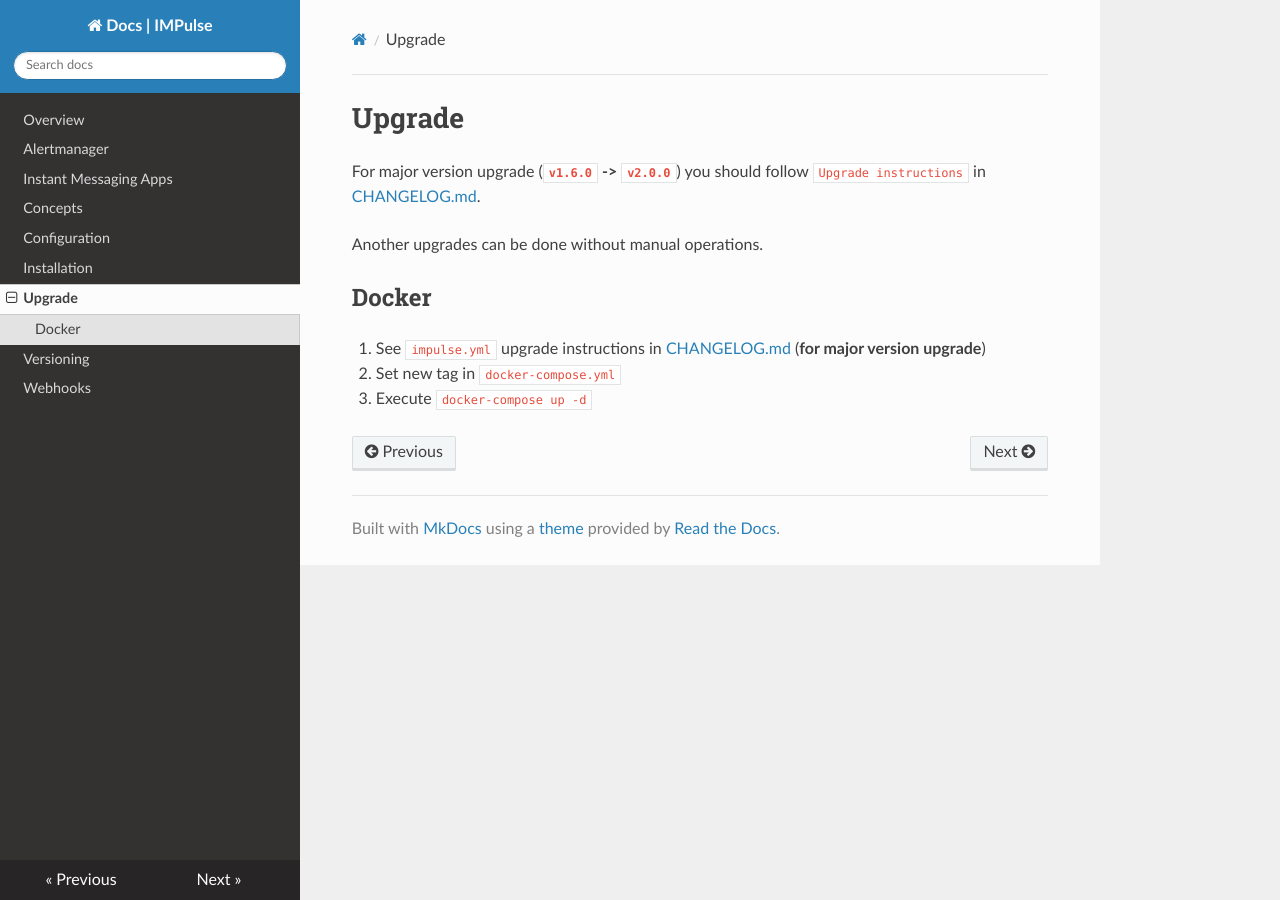
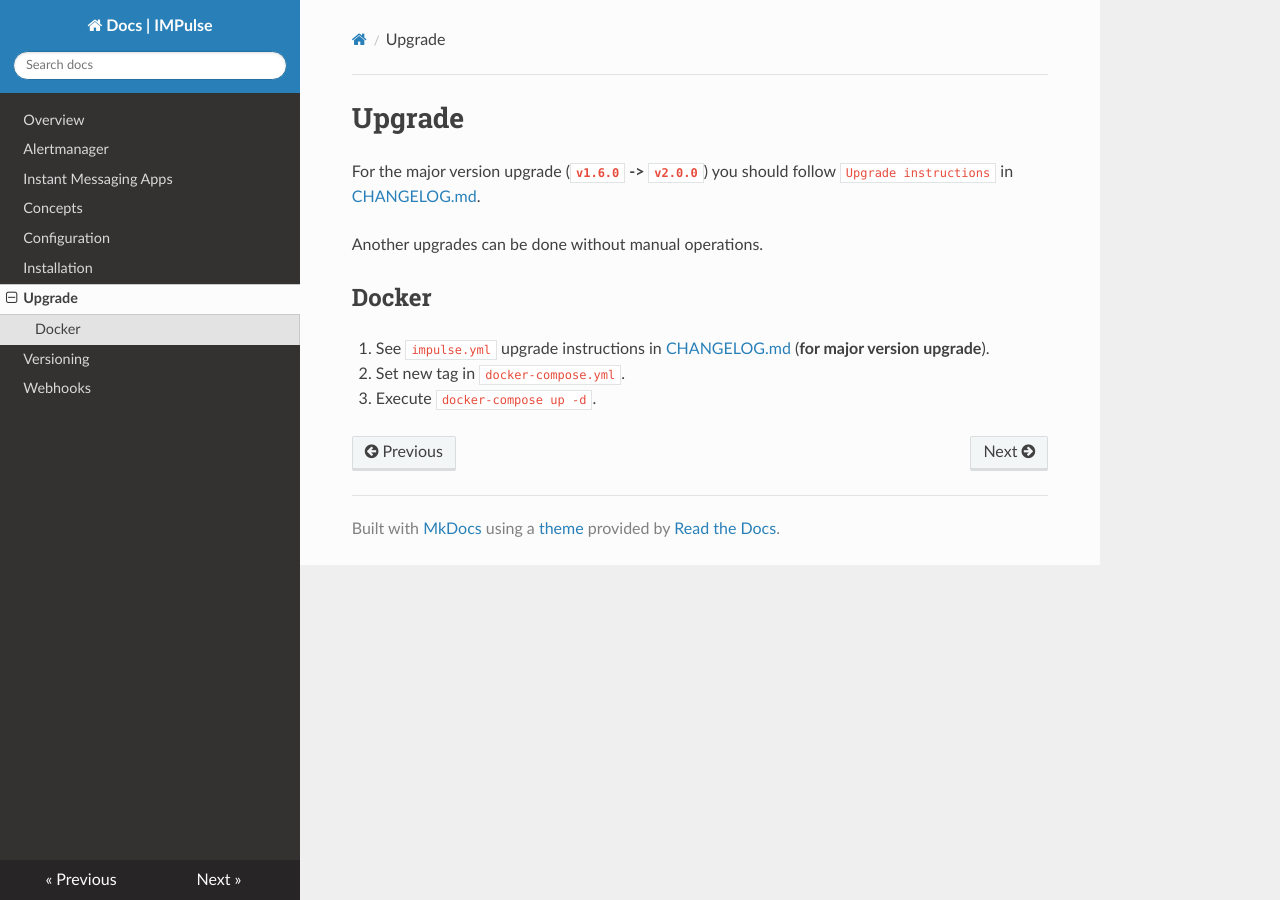
Before and after one commit to DiTsi/impulse-docs, an MkDocs documentation site: the page built from docs/upgrade.md, in a window 1280 px wide. Built offline with MkDocs 1.6.1, drawn with Linux system fonts in a browser that asks for light colours; nearby versions of some CDN libraries.

Commit message:
refactor Upgrade

```diff
--- a/docs/upgrade.md
+++ b/docs/upgrade.md
@@ -1,6 +1,6 @@
 # Upgrade
 
-For major version upgrade (**`v1.6.0` -> `v2.0.0`**) you should follow `Upgrade instructions` in [CHANGELOG.md](https://github.com/DiTsi/impulse/blob/main/CHANGELOG.md).
+For the major version upgrade (**`v1.6.0` -> `v2.0.0`**) you should follow `Upgrade instructions` in [CHANGELOG.md](https://github.com/DiTsi/impulse/blob/main/CHANGELOG.md).
 
 Another upgrades can be done without manual operations.
 
@@ -8,9 +8,9 @@ Another upgrades can be done without manual operations.
 
 ## Docker
 
-1. See `impulse.yml` upgrade instructions in [CHANGELOG.md](https://github.com/DiTsi/impulse/blob/main/CHANGELOG.md) (**for major version upgrade**)
-2. Set new tag in `docker-compose.yml`
-3. Execute `docker-compose up -d`
+1. See `impulse.yml` upgrade instructions in [CHANGELOG.md](https://github.com/DiTsi/impulse/blob/main/CHANGELOG.md) (**for major version upgrade**).
+2. Set new tag in `docker-compose.yml`.
+3. Execute `docker-compose up -d`.
 
 <!-- ## Downgrade
 
```
